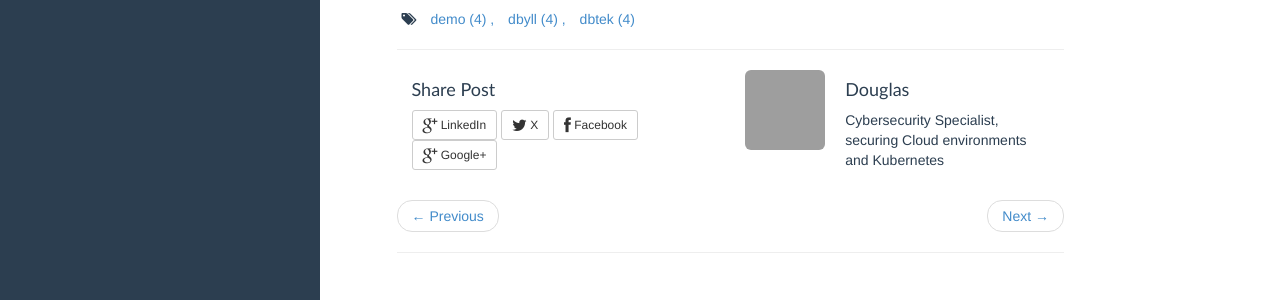
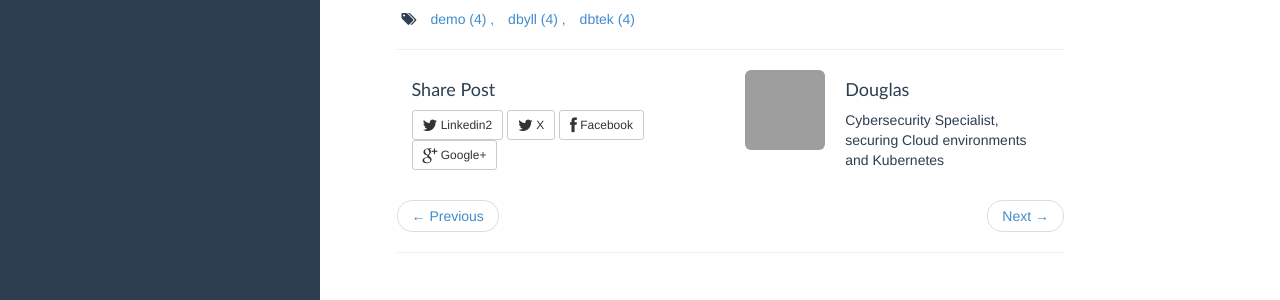
Before and after one commit to douglasluna/douglasluna.github.io, a Jekyll site: the page built from _posts/2013-11-14-sample.md, in a window 1280 px wide. Shown: the part 497-797 px from the top of the page. Built offline with Jekyll 4.4.1, drawn with Linux system fonts in a browser that asks for light colours; grey boxes are pictures that could not be loaded.

Commit message:
some changes

```diff
--- a/_includes/post.html
+++ b/_includes/post.html
@@ -74,10 +74,10 @@
 		<div>
       <section class="share col-sm-6">
         <h4 class="section-title">Share Post</h4>
-        <a class="btn btn-default btn-sm gplus"
-           onclick="window.open('https://www.linkedin.com/shareArticle?mini=true&url='+window.location.href+"&title={{page.title | encode}}", 'google-plus-share', 'width=490,height=530');return false;">
-          <i class="fa fa-google-plus fa-lg"></i>
-          LinkedIn
+        <a class="btn btn-default btn-sm twitter" href="https://www.linkedin.com/shareArticle?mini=true&url={{ page.url | encode}}&title={{page.title | encode}}"
+           onclick="window.open(this.href, 'twitter-share', 'width=550,height=235');return false;">
+          <i class="fa fa-twitter fa-lg"></i>
+          Linkedin2
         </a>
         <a class="btn btn-default btn-sm twitter" href="http://twitter.com/share?text={{page.title | encode}}{% if site.author.twitter%}&via={{site.author.twitter}}{% endif %}"
            onclick="window.open(this.href, 'twitter-share', 'width=550,height=235');return false;">
```
